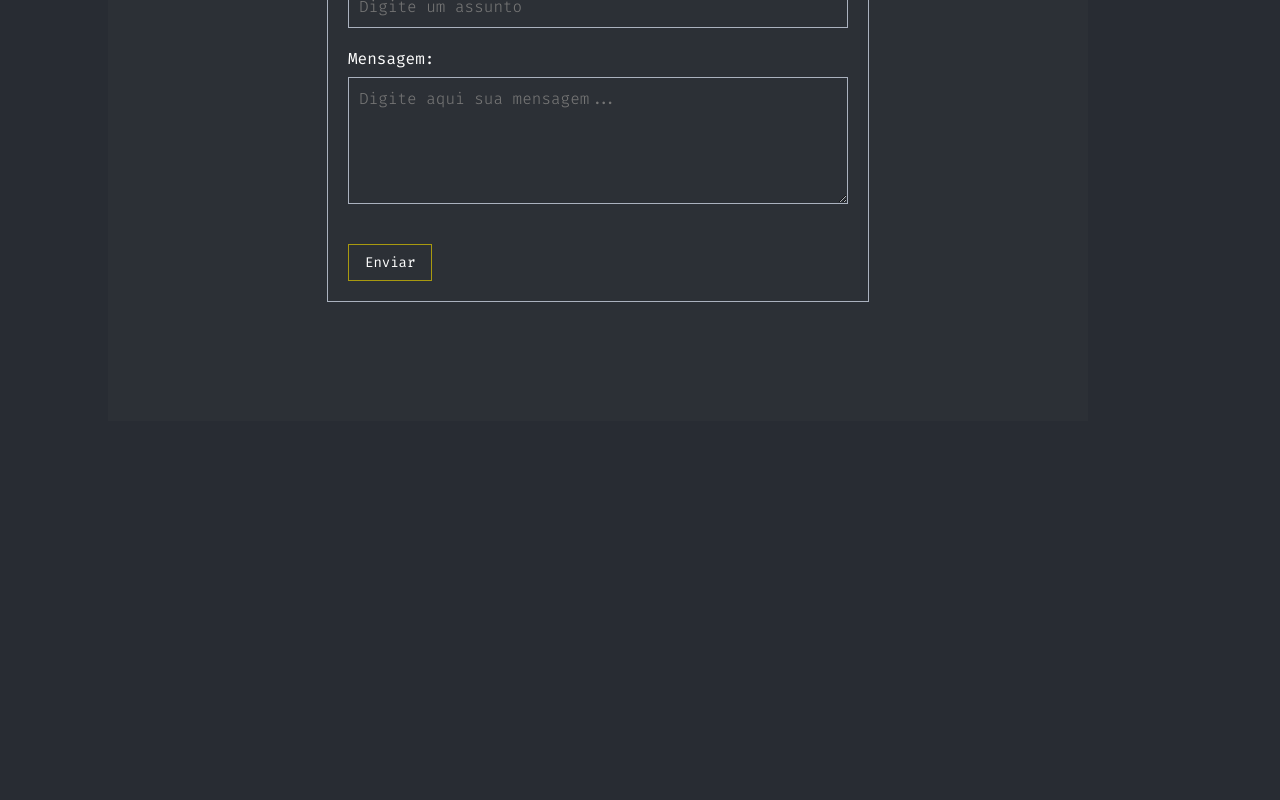
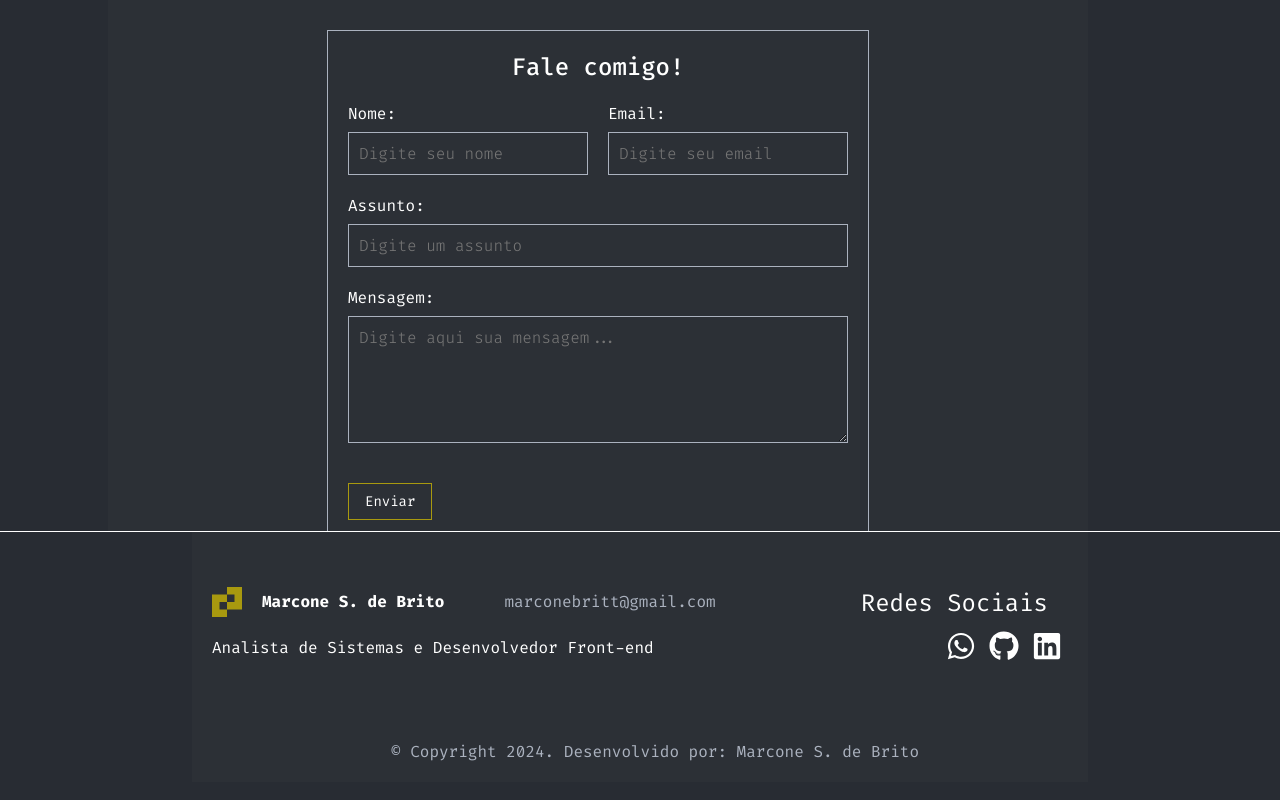
Before and after one commit to marconesdb/novo_portifolio, a React (Vite) app: page / in a window 1280 px wide. Shown: the part 4768-5568 px from the top of the page. Before the commit the page ends 5379 px from the top, so only its background shows below. Built offline with nearby package versions, Linux system fonts and the light colour scheme.

Commit message:
Finalização do componente Formulario

```diff
--- a/src/App.tsx
+++ b/src/App.tsx
@@ -18,9 +18,9 @@ const App: React.FC = () => {
         <MainContent />
       </ContentWrapper>
       <AsideRight />
-     {/* <FooterWrapper>
+     <FooterWrapper>
       <Footer/>
-      </FooterWrapper> */}
+      </FooterWrapper>
     </Container>
     <GlobalStyles/>
     </>
--- a/src/components/Container/Container.styles.ts
+++ b/src/components/Container/Container.styles.ts
@@ -14,5 +14,5 @@ export const FooterWrapper = styled.footer`
   width: 100%;
   position: absolute;
   bottom: 0;
-  transform: translateY(3800px);
+  transform: translateY(4600px);
 `;
--- a/src/sections/Formulario/Formulario.styles.ts
+++ b/src/sections/Formulario/Formulario.styles.ts
@@ -6,11 +6,12 @@ export const Container = styled.section`
   align-items: center;
   justify-content: center;
   background-color: #2c3036;
-  height: 80vh;
-  padding: 20px;
+  min-height: 100vh;
+  padding: 0px;
   position: relative;
-  transform: translateY(-190px);
-  margin-top: -165px;
+  transform: translateY(-210px);
+  margin-top: -186px;
+
 
   @media (min-width: 1640px) {
     /* Ajustes específicos para telas maiores */
@@ -37,6 +38,8 @@ export const FormularioWrapper = styled.div`
     background-color: #2c3036;
     max-width: 600px;
     width: 100%;
+    margin-top: 200px;
+
   }
 
   h2 {
--- a/src/sections/Formulario/Formulario.tsx
+++ b/src/sections/Formulario/Formulario.tsx
@@ -1,6 +1,6 @@
 import React from 'react';
 import { Container, Main, FormularioWrapper, EnviarButton } from './Formulario.styles';
-import { ContactButton } from '../Home/Home.styles';
+
 
 const Formulario: React.FC = () => {
   return (
@@ -31,8 +31,6 @@ const Formulario: React.FC = () => {
                 <textarea id="mensagem" name="mensagem" rows={5} required placeholder="Digite aqui sua mensagem..."></textarea>
               </div>
 
-              {/* <button type="submit">Enviar</button> */}
-
               <EnviarButton>Enviar</EnviarButton>
 
             </form>
```
